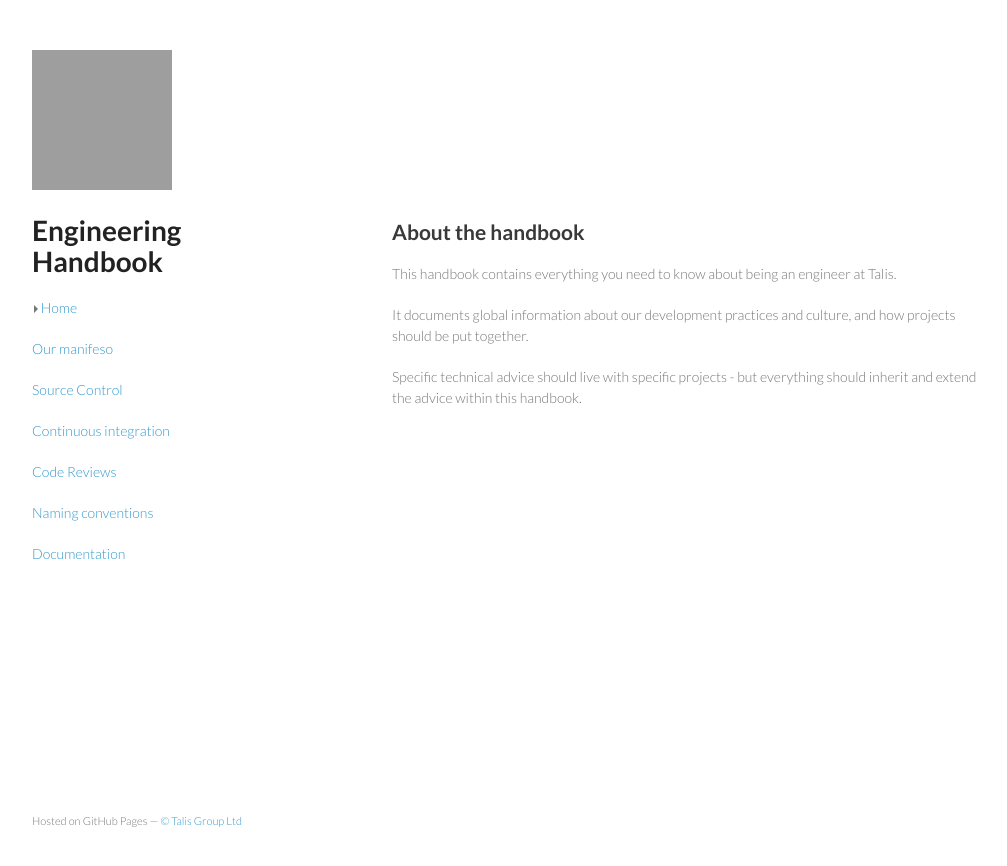
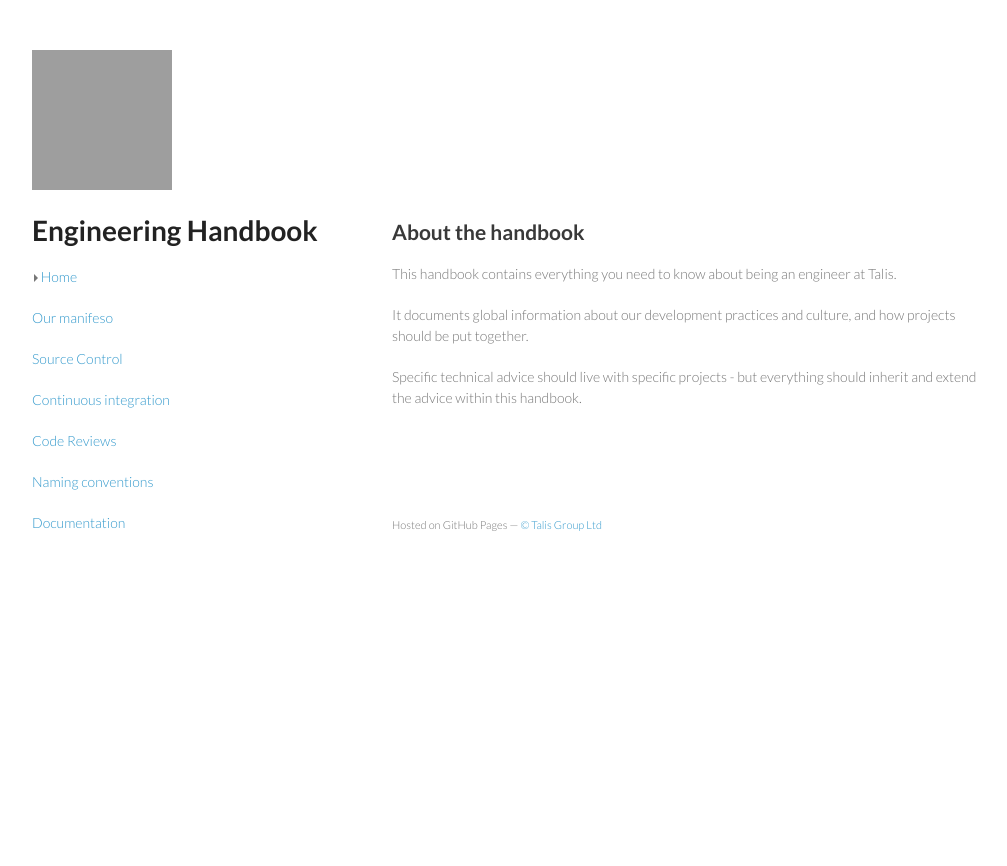
Before and after one commit to ellerbrock/talis.github.io, a Jekyll site: the page built from index.md, in a window 1280 px wide. Shown: the top 866 px of the page, without its empty margins (128-1135 px from the left). Built offline with Jekyll 4.4.1, drawn with Linux system fonts in a browser that asks for light colours; grey boxes are pictures that could not be loaded.

```diff
--- a/stylesheets/styles.css
+++ b/stylesheets/styles.css
@@ -103,7 +103,7 @@
 }
 
 header {
-  width:270px;
+  width:300px;
   float:left;
   position:fixed;
 }
@@ -166,11 +166,14 @@
   color:#222;
 }
 
-section {
+section, footer {
   width:600px;
   float:right;
-  padding-bottom:50px;
-  padding-top: 170px;
+}
+
+section {
+    padding-top: 170px;
+    padding-bottom:85px;
 }
 
 small {
@@ -182,13 +185,6 @@
   background:#e5e5e5;
   height:1px;
   margin:0 0 20px;
-}
-
-footer {
-  width:270px;
-  float:left;
-  position:fixed;
-  bottom:50px;
 }
 
 @media print, screen and (max-width: 960px) {
```
Also changed, not shown: README.md.
